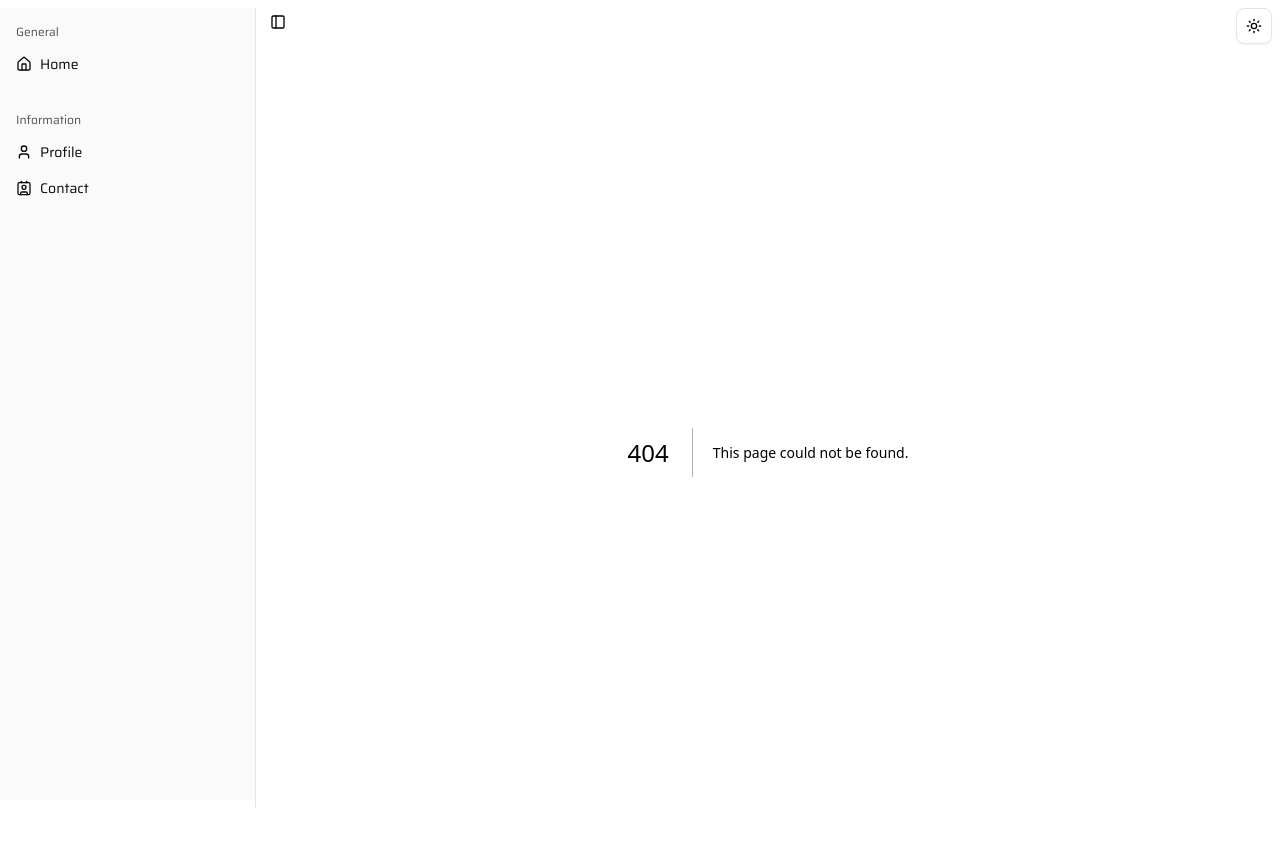
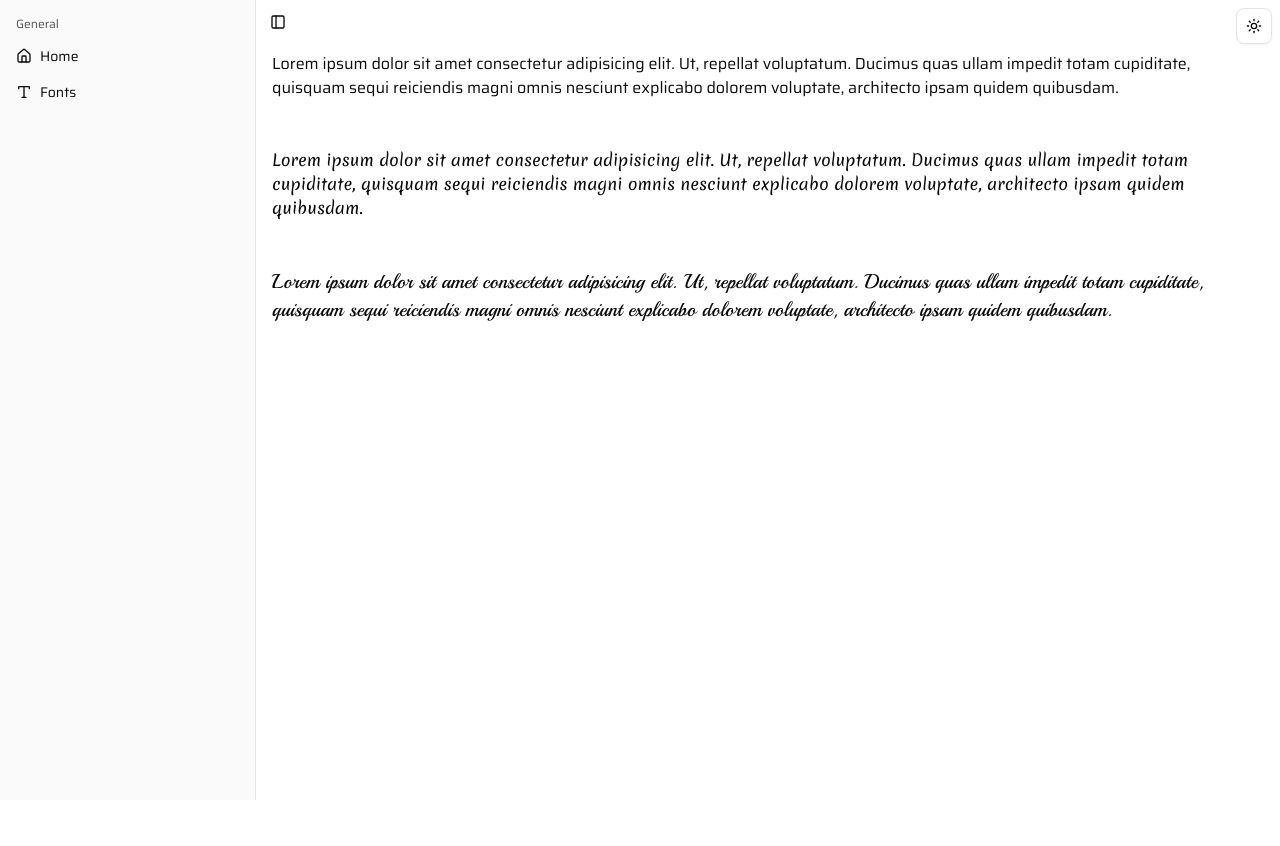
Before and after one commit to svaa21/svaa, a Next.js app: page /fonts in a window 1280 px wide. Before the commit this address had no page. Shown: the top 846 px of the page. After the commit the page ends 800 px from the top, so only its background shows below. Built offline with nearby package versions, Linux system fonts and the light colour scheme.

Commit message:
feat: add fonts

```diff
--- a/app/fonts.ts
+++ b/app/fonts.ts
@@ -1,7 +1,19 @@
 import { Saira } from 'next/font/google'
+import { Merienda } from 'next/font/google'
+import { Playball } from 'next/font/google'
 
 export const main = Saira({
   weight: ['400'],
   variable: '--font-main',
   subsets: ['latin']
 })
+
+export const merienda = Merienda({
+  weight: [],
+  subsets: ['latin']
+})
+
+export const playball = Playball({
+  weight: ['400'],
+  subsets: ['latin']
+})
--- /dev/null
+++ b/app/fonts/page.tsx
@@ -0,0 +1,27 @@
+import { merienda } from '../fonts'
+import { playball } from '../fonts'
+
+export default function Page() {
+  return (
+    <div className='flex flex-col gap-y-12'>
+      <span>
+        Lorem ipsum dolor sit amet consectetur adipisicing elit. Ut, repellat
+        voluptatum. Ducimus quas ullam impedit totam cupiditate, quisquam sequi
+        reiciendis magni omnis nesciunt explicabo dolorem voluptate, architecto
+        ipsam quidem quibusdam.
+      </span>
+      <span className={`${merienda.className}`}>
+        Lorem ipsum dolor sit amet consectetur adipisicing elit. Ut, repellat
+        voluptatum. Ducimus quas ullam impedit totam cupiditate, quisquam sequi
+        reiciendis magni omnis nesciunt explicabo dolorem voluptate, architecto
+        ipsam quidem quibusdam.
+      </span>
+      <span className={`${playball.className} text-xl`}>
+        Lorem ipsum dolor sit amet consectetur adipisicing elit. Ut, repellat
+        voluptatum. Ducimus quas ullam impedit totam cupiditate, quisquam sequi
+        reiciendis magni omnis nesciunt explicabo dolorem voluptate, architecto
+        ipsam quidem quibusdam.
+      </span>
+    </div>
+  )
+}
--- a/components/sidebar-left.tsx
+++ b/components/sidebar-left.tsx
@@ -1,3 +1,5 @@
+'use client'
+
 import {
   Sidebar,
   SidebarContent,
@@ -6,12 +8,25 @@ import {
   SidebarGroupLabel,
   SidebarMenu,
   SidebarMenuButton,
-  SidebarMenuItem
+  SidebarMenuItem,
+  useSidebar
 } from '@/components/ui/sidebar'
 import Link from 'next/link'
-import { Home, User, Contact } from 'lucide-react'
+import { Home, Type } from 'lucide-react'
+import type { LucideIcon } from 'lucide-react'
 
-const groups = [
+type Item = {
+  icon?: LucideIcon
+  name: string
+  href: string
+}
+
+type Group = {
+  groupLabel: string
+  items: Item[]
+}
+
+const groups: Group[] = [
   {
     groupLabel: 'General',
     items: [
@@ -19,31 +34,20 @@ const groups = [
         icon: Home,
         name: 'Home',
         href: '/'
-      }
-    ]
-  },
-
-  {
-    groupLabel: 'Information',
-    items: [
-      {
-        icon: User,
-        name: 'Profile',
-        href: '/profile'
       },
       {
-        icon: Contact,
-        name: 'Contact',
-        href: '/contact'
+        icon: Type,
+        name: 'Fonts',
+        href: '/fonts'
       }
     ]
   }
 ]
 
-export function SidebarLeft() {
+function SidebarGroups() {
+  const { setOpenMobile } = useSidebar()
   return (
-    <Sidebar className='mt-2 pb-2' variant='sidebar' collapsible='icon'>
-      <SidebarContent>
+    <>
       {groups.map((group, index) => (
         <SidebarGroup key={index}>
           <SidebarGroupLabel>{group.groupLabel}</SidebarGroupLabel>
@@ -52,8 +56,8 @@ export function SidebarLeft() {
               {group.items.map((item, index) => (
                 <SidebarMenuItem key={index}>
                   <SidebarMenuButton asChild>
-                      <Link href={item.href}>
-                        <item.icon />
+                    <Link onClick={() => setOpenMobile(false)} href={item.href}>
+                      {item.icon && <item.icon />}
                       <span>{item.name}</span>
                     </Link>
                   </SidebarMenuButton>
@@ -63,6 +67,15 @@ export function SidebarLeft() {
           </SidebarGroupContent>
         </SidebarGroup>
       ))}
+    </>
+  )
+}
+
+export function SidebarLeft() {
+  return (
+    <Sidebar variant='sidebar' collapsible='icon'>
+      <SidebarContent>
+        <SidebarGroups />
       </SidebarContent>
     </Sidebar>
   )
```
Lines whose indentation alone changed are shown as unchanged.
